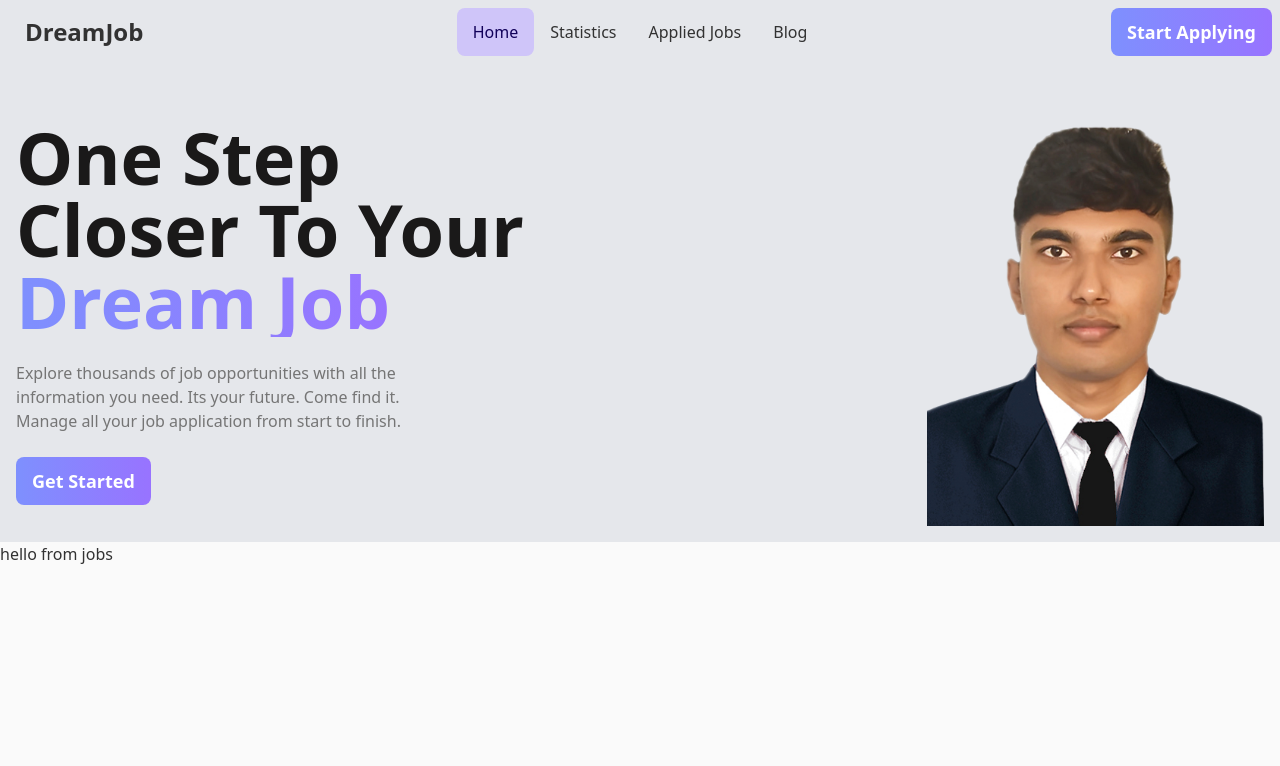
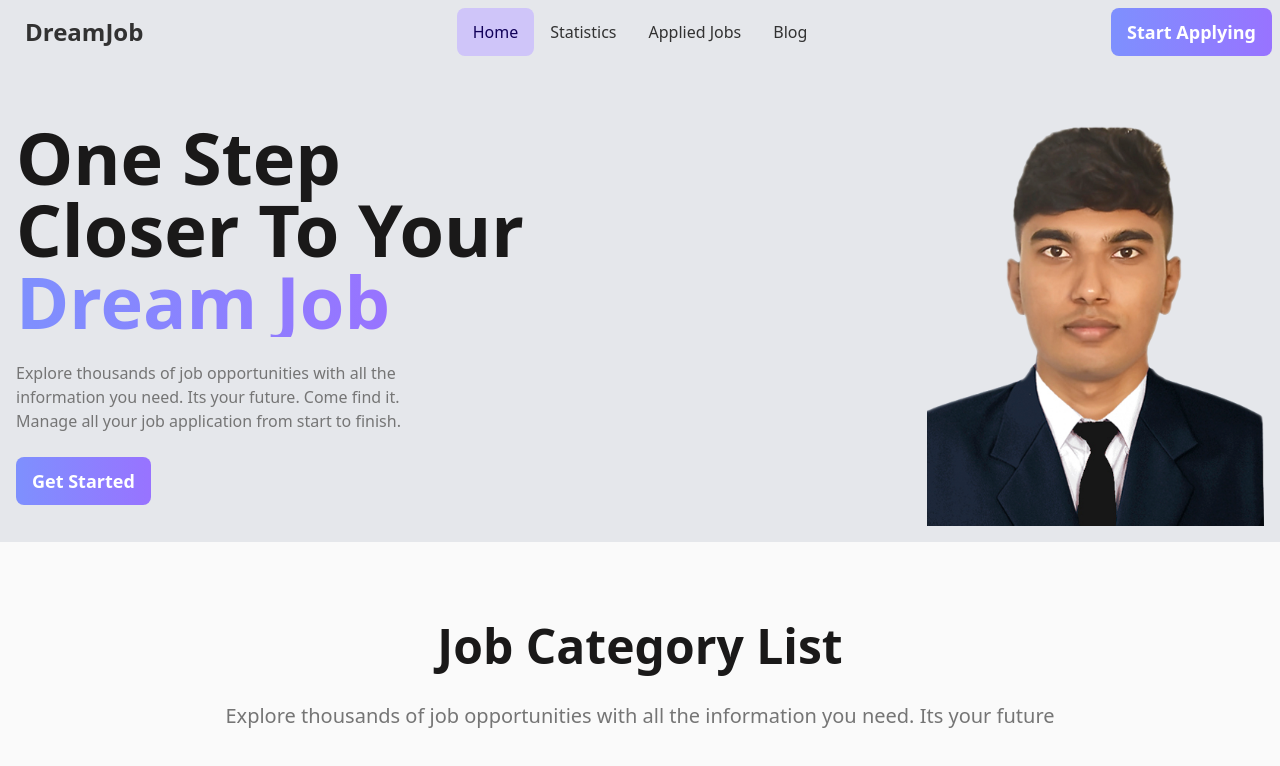
Before and after one commit to Ashik465/dream-job-react, a React (Vite) app: page / in a window 1280 px wide. Shown: the top 766 px of the page. Built offline with nearby package versions, Linux system fonts and the light colour scheme.

Commit message:
job-category-title

```diff
--- a/src/components/Jobs/Jobs.jsx
+++ b/src/components/Jobs/Jobs.jsx
@@ -39,7 +39,12 @@ const Jobs = () => {
           </div>
         </div>
       </Header>
-      <h1>hello from jobs</h1>
+      {/* job category list   */}
+
+      <h1 className="mt-20 mb-4 text-5xl  text-center  font-bold text-[#1A1919]">Job Category List</h1>
+      <p className="text-[#757575] text-xl pb-8 p-4 text-center"> Explore thousands of job opportunities with all the information you need. Its your future</p>
+
+      {/* endline */}
     </div>
   );
 };
```
